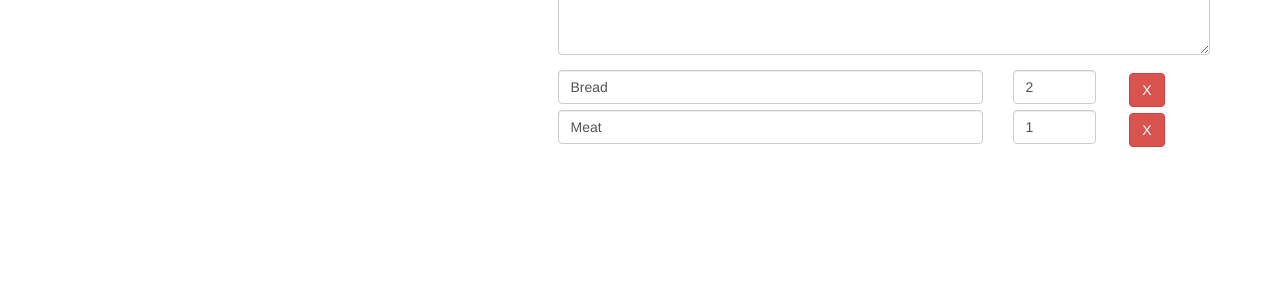
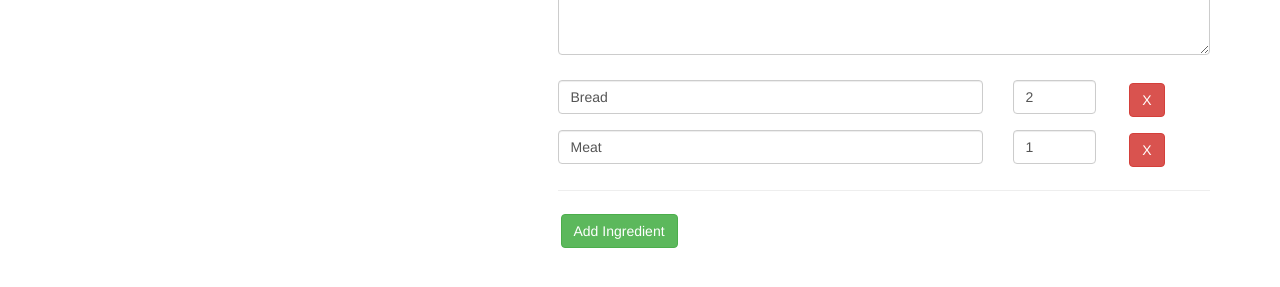
Before and after one commit to melarenina/angularCompleteGuide, an Angular app: page /recipes/1/edit in a window 1280 px wide. Shown: the part 365-652 px from the top of the page. Built offline with nearby package versions, Linux system fonts and the light colour scheme.

Commit message:
Adding new Ingredient Controls

```diff
--- a/src/app/recipes/recipe-edit/recipe-edit.component.html
+++ b/src/app/recipes/recipe-edit/recipe-edit.component.html
@@ -62,7 +62,8 @@
                     <div
                         class="row"
                         *ngFor="let ingredientCtrl of controls; let i = index"
-                        [formGroupName]="i">
+                        [formGroupName]="i"
+                        style="margin-top: 10px">
                         <div class="col-xs-8">
                             <input
                                 type="text"
@@ -85,6 +86,17 @@
 
                     </div>
 
+                    <hr>
+
+                    <div class="row">
+                        <div class="col-xs-12">
+                            <button
+                                class="btn btn-success"
+                                (click)="onAddIngredient()"
+                                type="button">Add Ingredient</button>
+                        </div>
+                    </div>
+
                 </div>
             </div>
 
--- a/src/app/recipes/recipe-edit/recipe-edit.component.ts
+++ b/src/app/recipes/recipe-edit/recipe-edit.component.ts
@@ -67,7 +67,17 @@ export class RecipeEditComponent implements OnInit {
   }
 
   get controls() { // a getter!
-    return (<FormArray>this.recipeForm.get('ingredients')).controls;
+    return (this.recipeForm.get('ingredients') as FormArray).controls;
+  }
+
+  onAddIngredient(){
+    // Adding new ingredients to the array
+    (this.recipeForm.get('ingredients') as FormArray).push(
+      new FormGroup({
+        name: new FormControl(),
+        amount: new FormControl()
+      })
+    );
   }
 
 }
```
